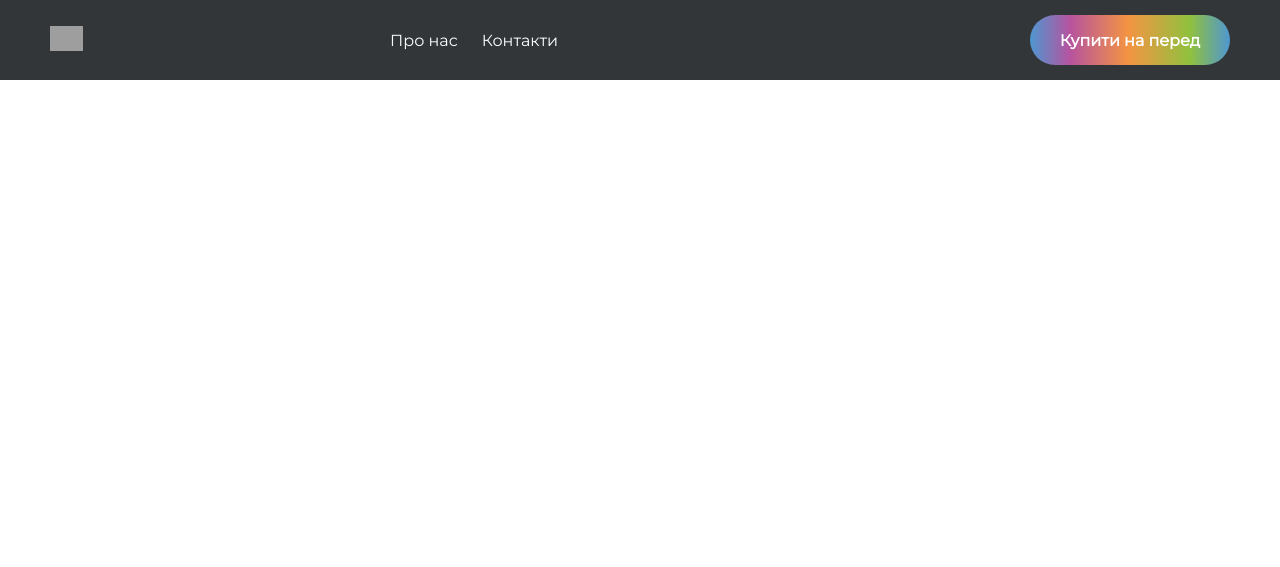
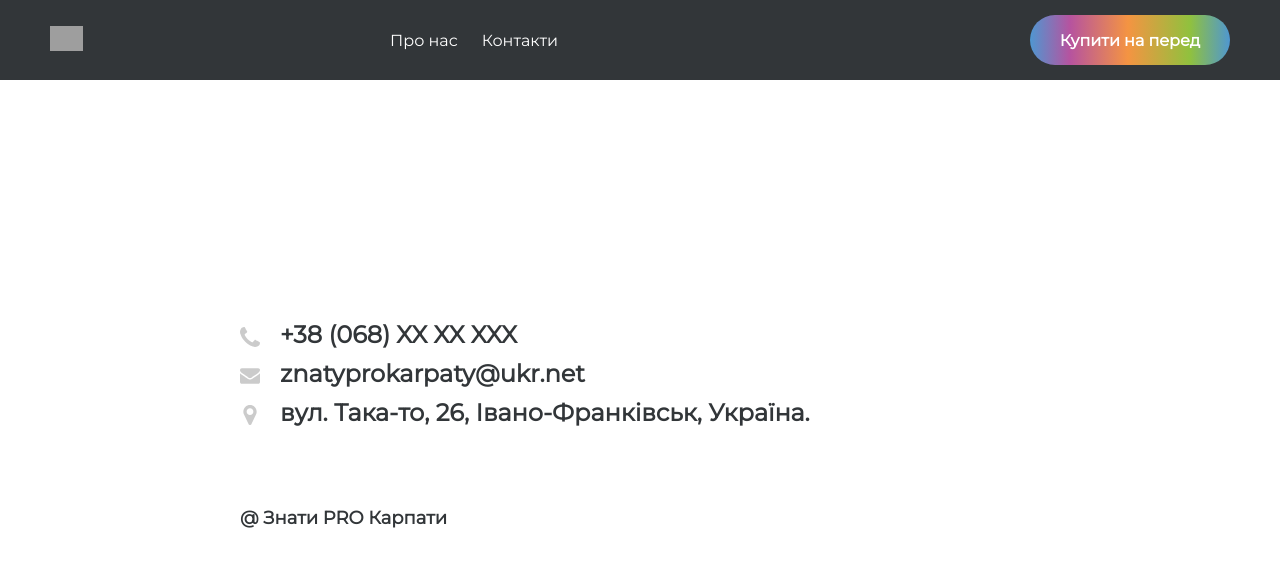
Before and after one commit to BohdanSol/BohdanSol.github.io, a PHP site: page /contact.html in a window 1280 px wide. Shown: the top 567 px of the page. Run offline with PHP 8.4, Linux system fonts and the light colour scheme; grey boxes are pictures that could not be loaded.

Commit message:
some changes

```diff
--- a/contact.html
+++ b/contact.html
@@ -23,5 +23,20 @@
             <a href="#" class="btn">Купити на перед</a>
         </section>
     </header>
+    <div class="content">
+            <div class="row">
+                    <img src="./img/phone.svg" alt="">
+                    <h2 class="text">+38 (068) XX XX XXX</h2>
+                </div>
+                <div class="row">
+                    <img src="./img/mail.svg" alt="">
+                    <h2 class="text">znatyprokarpaty@ukr.net</h2>
+                </div>
+                <div class="row">
+                    <img src="./img/pin.svg" alt="">
+                    <h2 class="text">вул. Така-то, 26, Івано-Франківськ, Україна.</h2>
+                </div>
+                <h3 class="copy-right">@ Знати PRO Карпати</h3>
+    </div>
 </body>
 </html>
--- a/css/style.css
+++ b/css/style.css
@@ -161,6 +161,14 @@ section p {
 	padding: 10px 25px;
 	border: 5px solid #f2f2f2;
 	transition-duration: .5s;
+}
+
+/* Contact page styles */
+
+.content {
+	padding-top: 40vh;
+	width: 800px;
+	margin: 0 auto;
 }
 
 /* Images and floating animation */
```
Also changed, not shown: about.html (indentation only). Lines whose indentation alone changed are shown as unchanged.
